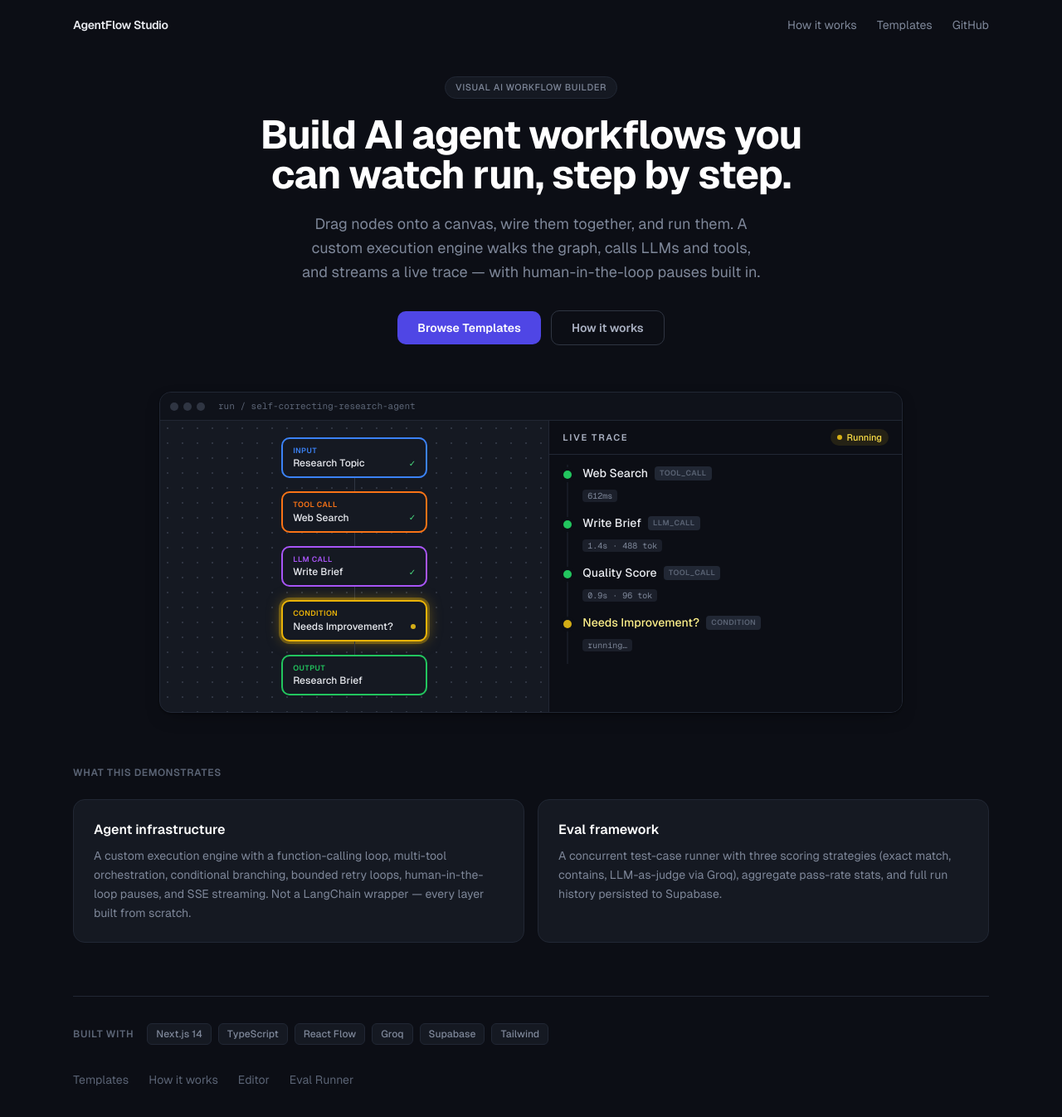
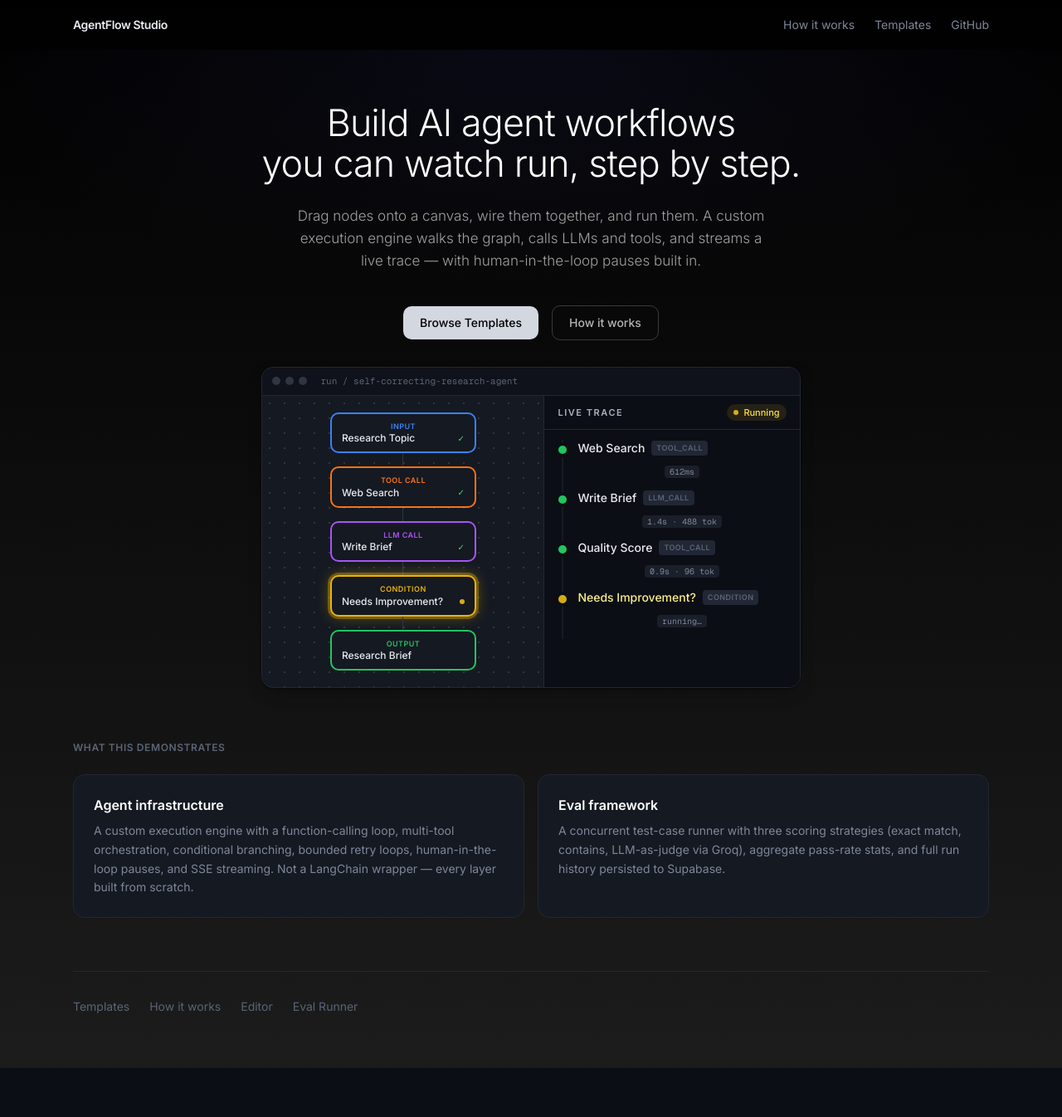
Before and after one commit to trinayanswarup/agentflow-studio, a Next.js app: page / in a window 1280 px wide. Shown: the top 1346 px of the page at 83% size. After the commit the page ends 1287 px from the top, so only its background shows below. Built offline with nearby package versions, Linux system fonts and the light colour scheme.

Commit message:
Session 10 - Visual Updates

```diff
--- a/app/eval/page.tsx
+++ b/app/eval/page.tsx
@@ -97,7 +97,7 @@ export default function EvalPage() {
   const isRunning = status === 'running'
 
   return (
-    <div className="min-h-screen bg-gray-950 text-white">
+    <div className="min-h-screen bg-gradient-to-b from-black to-[#1c1c1c] text-white">
       {/* Top bar */}
       <div className="flex h-12 items-center gap-3 border-b border-gray-800 bg-gray-950 px-4">
         <button
--- a/app/globals.css
+++ b/app/globals.css
@@ -20,7 +20,7 @@ html {
 body {
   color: var(--foreground);
   background: var(--background);
-  font-family: var(--font-geist-sans), system-ui, sans-serif;
+  font-family: var(--font-inter), system-ui, sans-serif;
   -webkit-font-smoothing: antialiased;
   text-rendering: optimizeLegibility;
 }
@@ -38,7 +38,8 @@ body {
   }
 }
 
-/* Strip React Flow's injected white card background so tinted node cards show correctly. */
+/* Strip React Flow's injected white background and shadow from the node wrapper
+   so the tinted card backgrounds show correctly on the dark canvas. */
 .react-flow__node {
   background: transparent !important;
   box-shadow: none !important;
--- a/app/how-it-works/page.tsx
+++ b/app/how-it-works/page.tsx
@@ -66,7 +66,7 @@ function Section({ title, children }: { title: string; children: React.ReactNode
 
 export default function HowItWorksPage() {
   return (
-    <div className="min-h-screen bg-gray-950 text-white">
+    <div className="min-h-screen bg-gradient-to-b from-black to-[#1c1c1c] text-white">
       <div className="mx-auto max-w-3xl px-6 py-16">
         {/* Header */}
         <div className="mb-10">
--- a/app/layout.tsx
+++ b/app/layout.tsx
@@ -1,12 +1,14 @@
 import type { Metadata } from "next";
+import { Inter } from "next/font/google";
 import localFont from "next/font/local";
 import "./globals.css";
 
-const geistSans = localFont({
-  src: "./fonts/GeistVF.woff",
-  variable: "--font-geist-sans",
-  weight: "100 900",
+const inter = Inter({
+  subsets: ["latin"],
+  variable: "--font-inter",
+  display: "swap",
 });
+
 const geistMono = localFont({
   src: "./fonts/GeistMonoVF.woff",
   variable: "--font-geist-mono",
@@ -27,7 +29,7 @@ export default function RootLayout({
   return (
     <html lang="en">
       <body
-        className={`${geistSans.variable} ${geistMono.variable} bg-gray-950 text-gray-100 antialiased`}
+        className={`${inter.variable} ${geistMono.variable} bg-gray-950 text-gray-100 antialiased`}
       >
         {children}
       </body>
--- a/app/page.tsx
+++ b/app/page.tsx
@@ -1,18 +1,12 @@
 import Link from 'next/link'
 import { NODE_COLORS } from '@/components/canvas/types'
 
-const STACK = ['Next.js 14', 'TypeScript', 'React Flow', 'Groq', 'Supabase', 'Tailwind']
-
-// ── Above-the-fold "product working" mock ────────────────────────────────────
-// A faithful, self-contained depiction of the two star surfaces — the canvas
-// and the live trace panel — mid-run. No screenshot asset required.
-
 const MOCK_NODES: { type: keyof typeof NODE_COLORS; eyebrow: string; label: string; state?: 'done' | 'running' }[] = [
-  { type: 'input', eyebrow: 'Input', label: 'Research Topic', state: 'done' },
-  { type: 'tool_call', eyebrow: 'Tool Call', label: 'Web Search', state: 'done' },
-  { type: 'llm_call', eyebrow: 'LLM Call', label: 'Write Brief', state: 'done' },
+  { type: 'input',     eyebrow: 'Input',     label: 'Research Topic',     state: 'done'    },
+  { type: 'tool_call', eyebrow: 'Tool Call', label: 'Web Search',         state: 'done'    },
+  { type: 'llm_call',  eyebrow: 'LLM Call',  label: 'Write Brief',        state: 'done'    },
   { type: 'condition', eyebrow: 'Condition', label: 'Needs Improvement?', state: 'running' },
-  { type: 'output', eyebrow: 'Output', label: 'Research Brief' },
+  { type: 'output',    eyebrow: 'Output',    label: 'Research Brief'                       },
 ]
 
 function CanvasMock() {
@@ -59,10 +53,10 @@ function CanvasMock() {
 
 function TraceMock() {
   const rows = [
-    { dot: 'bg-green-500', label: 'Web Search', tag: 'tool_call', metric: '612ms' },
-    { dot: 'bg-green-500', label: 'Write Brief', tag: 'llm_call', metric: '1.4s · 488 tok' },
-    { dot: 'bg-green-500', label: 'Quality Score', tag: 'tool_call', metric: '0.9s · 96 tok' },
-    { dot: 'bg-yellow-400', label: 'Needs Improvement?', tag: 'condition', metric: 'running…', pulse: true },
+    { dot: 'bg-green-500',  label: 'Web Search',         tag: 'tool_call', metric: '612ms',          pulse: false },
+    { dot: 'bg-green-500',  label: 'Write Brief',         tag: 'llm_call',  metric: '1.4s · 488 tok', pulse: false },
+    { dot: 'bg-green-500',  label: 'Quality Score',       tag: 'tool_call', metric: '0.9s · 96 tok',  pulse: false },
+    { dot: 'bg-yellow-400', label: 'Needs Improvement?',  tag: 'condition', metric: 'running…',        pulse: true  },
   ]
   return (
     <div className="flex flex-col border-l border-gray-800 bg-gray-950">
@@ -135,7 +129,7 @@ function WorkflowPreview() {
 
 export default function LandingPage() {
   return (
-    <div className="min-h-screen bg-gray-950 text-gray-100">
+    <div className="min-h-screen bg-gradient-to-b from-black to-[#1c1c1c] text-gray-100">
       {/* Top nav */}
       <header className="mx-auto flex max-w-6xl items-center justify-between px-6 py-5">
         <span className="text-sm font-semibold tracking-tight text-gray-100">
@@ -160,38 +154,45 @@ export default function LandingPage() {
       </header>
 
       {/* Hero */}
-      <section className="mx-auto max-w-6xl px-6 pb-16 pt-8">
-        <div className="mx-auto max-w-2xl text-center">
-          <span className="inline-block rounded-full border border-gray-800 bg-gray-900 px-3 py-1 text-[11px] font-medium uppercase tracking-wider text-gray-400">
-            Visual AI Workflow Builder
-          </span>
-          <h1 className="mt-5 text-balance text-4xl font-bold tracking-tight text-white sm:text-5xl">
-            Build AI agent workflows you can watch run, step by step.
+      <section className="relative flex flex-col items-center justify-center px-6 py-16 text-center">
+        {/* Subtle radial gradient behind the headline */}
+        <div
+          aria-hidden="true"
+          className="pointer-events-none absolute inset-x-0 top-0 h-full bg-[radial-gradient(ellipse_80%_50%_at_50%_0%,rgba(99,102,241,0.08)_0%,transparent_70%)]"
+        />
+
+        <div className="relative z-10 mx-auto max-w-3xl">
+          <h1 className="font-light leading-[1.1] tracking-[-0.02em] text-white text-[clamp(1.75rem,3.5vw,3rem)]">
+            Build AI agent workflows
+            <br />
+            you can watch run, step by step.
           </h1>
-          <p className="mx-auto mt-5 max-w-xl text-balance text-lg leading-relaxed text-gray-400">
-            Drag nodes onto a canvas, wire them together, and run them. A custom execution
-            engine walks the graph, calls LLMs and tools, and streams a live trace — with
-            human-in-the-loop pauses built in.
+
+          <p className="mx-auto mt-6 max-w-xl font-light leading-[1.6] text-[#a0a0a0] text-[1.0625rem]">
+            Drag nodes onto a canvas, wire them together, and run them.{' '}
+            A custom execution engine walks the graph, calls LLMs and tools,{' '}
+            and streams a live trace — with human-in-the-loop pauses built in.
           </p>
-          <div className="mt-8 flex flex-wrap items-center justify-center gap-3">
+
+          <div className="mt-10 flex flex-wrap items-center justify-center gap-4">
             <Link
               href="/templates"
-              className="rounded-lg bg-accent-600 px-6 py-2.5 text-sm font-semibold text-white transition-colors hover:bg-accent-500"
+              className="rounded-lg bg-gray-200 px-5 py-2.5 text-sm font-medium text-black transition-colors hover:bg-gray-300"
             >
               Browse Templates
             </Link>
             <Link
               href="/how-it-works"
-              className="rounded-lg border border-gray-700 px-6 py-2.5 text-sm font-semibold text-gray-300 transition-colors hover:border-gray-600 hover:text-white"
+              className="rounded-lg border border-white/20 px-5 py-2.5 text-sm font-medium text-white/70 transition-colors hover:border-white/40 hover:text-white"
             >
               How it works
             </Link>
           </div>
-        </div>
 
-        {/* Product-working visual */}
-        <div className="mx-auto mt-14 max-w-4xl">
-          <WorkflowPreview />
+          {/* Product-working visual */}
+          <div className="mx-auto mt-8 max-w-4xl">
+            <WorkflowPreview />
+          </div>
         </div>
       </section>
 
@@ -220,22 +221,9 @@ export default function LandingPage() {
         </div>
       </section>
 
-      {/* Stack + footer */}
+      {/* Footer */}
       <footer className="mx-auto max-w-6xl px-6 pb-16">
-        <div className="flex flex-wrap items-center gap-2 border-t border-gray-800 pt-8">
-          <span className="mr-2 text-xs font-semibold uppercase tracking-wider text-gray-500">
-            Built with
-          </span>
-          {STACK.map((s) => (
-            <span
-              key={s}
-              className="rounded-md border border-gray-800 bg-gray-900 px-2.5 py-1 text-xs font-medium text-gray-400"
-            >
-              {s}
-            </span>
-          ))}
-        </div>
-        <nav className="mt-8 flex flex-wrap gap-6 text-sm text-gray-500">
+        <nav className="flex flex-wrap gap-6 border-t border-gray-800 pt-8 text-sm text-gray-500">
           <Link href="/templates" className="hover:text-gray-300">Templates</Link>
           <Link href="/how-it-works" className="hover:text-gray-300">How it works</Link>
           <Link href="/editor" className="hover:text-gray-300">Editor</Link>
--- a/app/templates/page.tsx
+++ b/app/templates/page.tsx
@@ -12,7 +12,7 @@ const CATEGORY_COLOR: Record<string, string> = {
 
 export default function TemplatesPage() {
   return (
-    <div className="min-h-screen bg-gray-950 text-gray-100">
+    <div className="min-h-screen bg-gradient-to-b from-black to-[#1c1c1c] text-gray-100">
       <div className="mx-auto max-w-5xl px-6 py-16">
         {/* Header */}
         <Link href="/" className="text-sm text-gray-500 transition-colors hover:text-gray-300">
@@ -49,7 +49,7 @@ export default function TemplatesPage() {
                 </span>
                 <Link
                   href={`/editor?template=${t.id}`}
-                  className="rounded-lg bg-accent-600 px-4 py-1.5 text-sm font-semibold text-white transition-colors hover:bg-accent-500"
+                  className="rounded-lg bg-gray-200 px-4 py-1.5 text-sm font-medium text-black transition-colors hover:bg-gray-300"
                 >
                   Use this template →
                 </Link>
--- a/tailwind.config.ts
+++ b/tailwind.config.ts
@@ -54,7 +54,7 @@ const config: Config = {
         },
       },
       fontFamily: {
-        sans: ["var(--font-geist-sans)", "system-ui", "sans-serif"],
+        sans: ["var(--font-inter)", "system-ui", "sans-serif"],
         mono: ["var(--font-geist-mono)", "ui-monospace", "monospace"],
       },
       borderRadius: {
```
